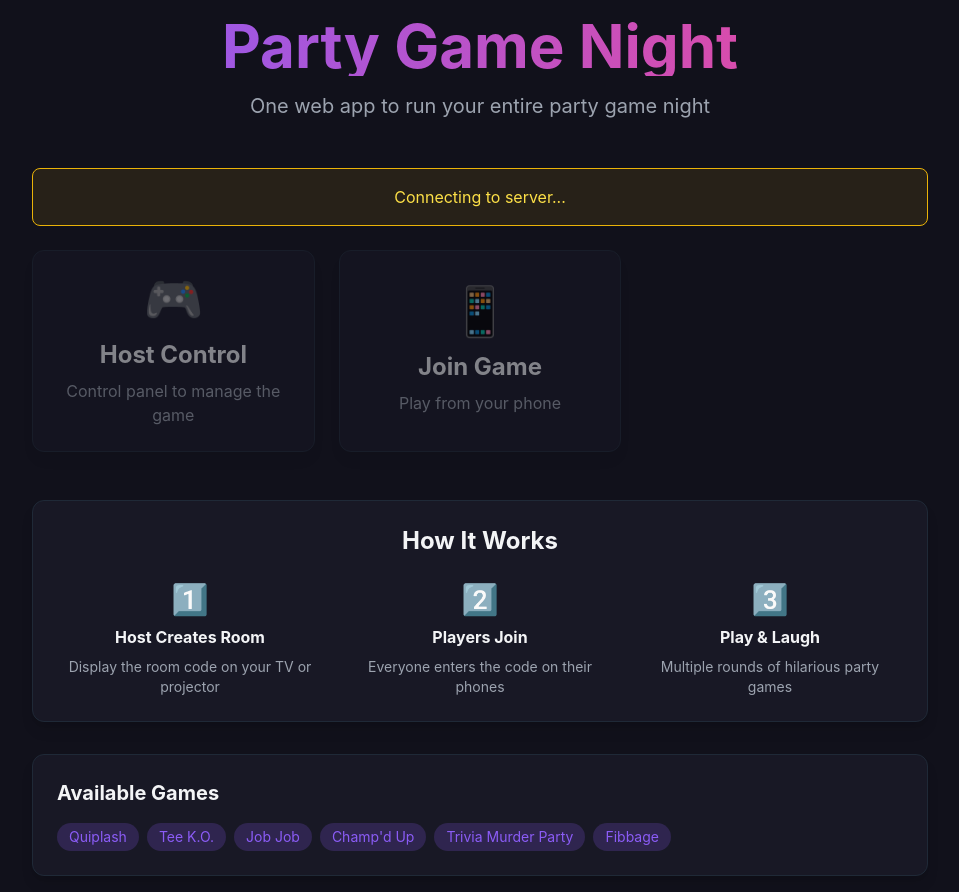
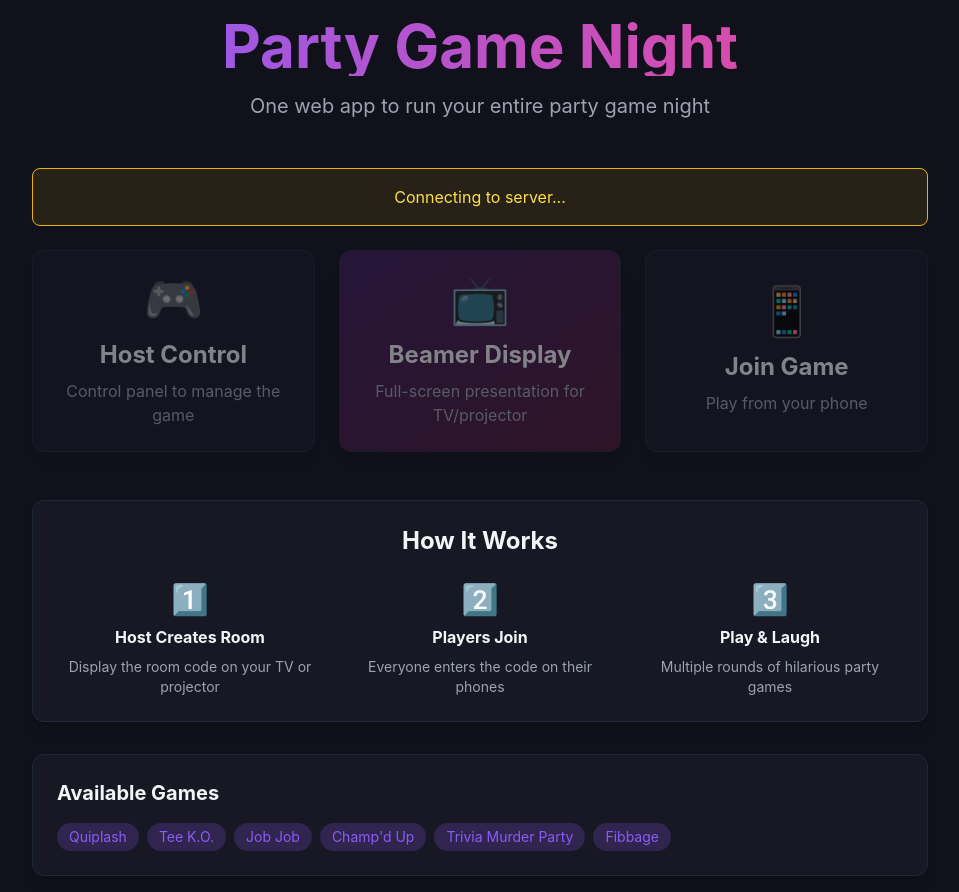
Before and after one commit to samberkhout/jackboxClaude, a React (Vite) app in the folder client/: page / in a window 1280 px wide. Shown: the whole page, without its empty margins (160-1119 px from the left). Built offline with nearby package versions, Linux system fonts and the light colour scheme; no server answers.

Commit message:
Revert "cdd"
This reverts commit 45c5863c9f991717b03e8de954e30249aacc2658.

```diff
--- a/client/src/pages/Landing.jsx
+++ b/client/src/pages/Landing.jsx
@@ -68,6 +68,21 @@ export default function Landing() {
               </p>
             </div>
           </button>
+
+          <button
+            onClick={handleDisplayGame}
+            disabled={!connected}
+            className="card hover:scale-105 transition-transform cursor-pointer disabled:opacity-50 disabled:cursor-not-allowed bg-gradient-to-br from-purple-900/50 to-pink-900/50 border-2 border-purple-500/50"
+          >
+            <div className="text-center">
+              <div className="text-5xl mb-4">📺</div>
+              <h2 className="text-2xl font-bold mb-2">Beamer Display</h2>
+              <p className="text-gray-400">
+                Full-screen presentation for TV/projector
+              </p>
+            </div>
+          </button>
+
           <button
             onClick={handleJoinGame}
             disabled={!connected}
```
